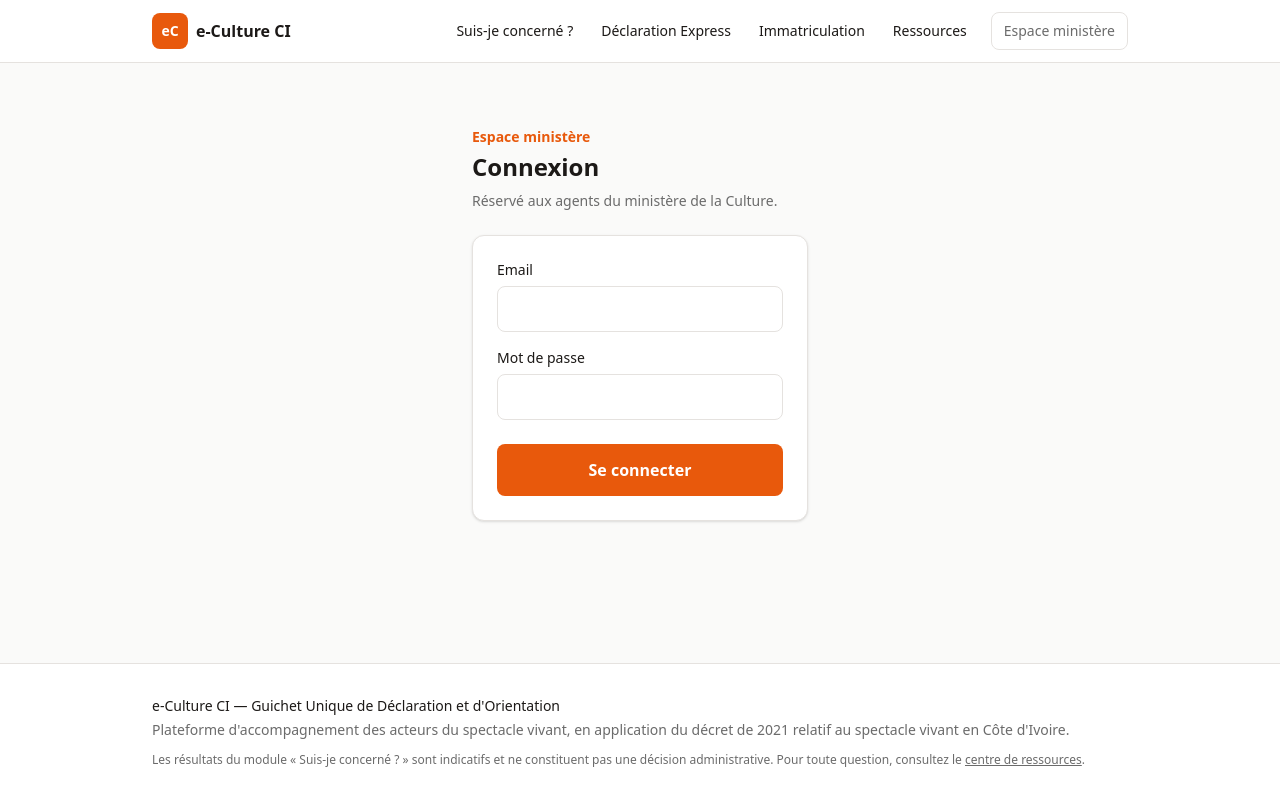
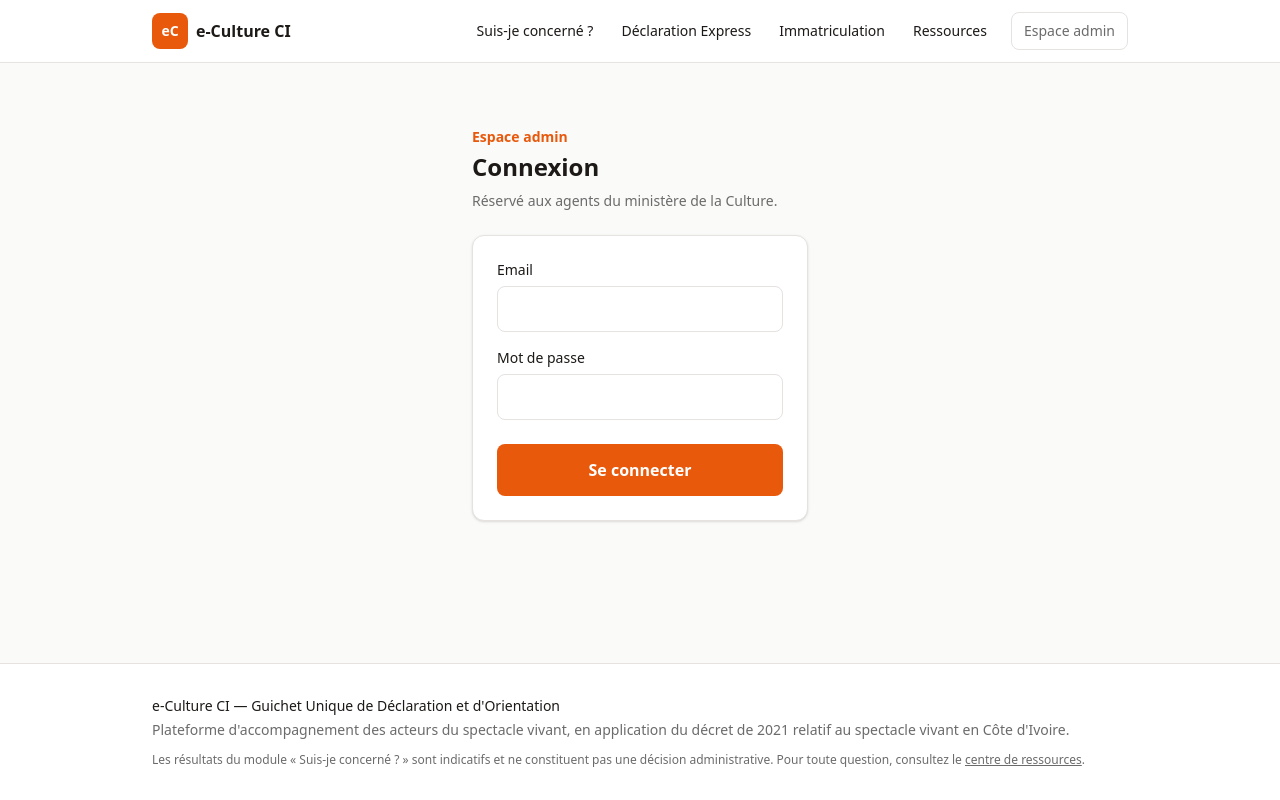
Before and after one commit to eKouame/e-culture-ci, a Next.js app: page /admin/login in a window 1280 px wide. Built offline with nearby package versions, Linux system fonts and the light colour scheme.

Commit message:
Rename Espace ministère to Espace admin
Avoids implying the back-office is the ministry's own official
tool, without changing anything else about the site's tone or copy.

```diff
--- a/src/app/admin/(protected)/declarations/page.tsx
+++ b/src/app/admin/(protected)/declarations/page.tsx
@@ -10,7 +10,7 @@ import { REGIONS_CI } from "@/lib/regions";
 import { STATUT_DOSSIER_LABELS, TYPE_SPECTACLE_LABELS } from "@/lib/labels";
 
 export const metadata: Metadata = {
-  title: "Déclarations — Espace ministère | e-Culture CI",
+  title: "Déclarations — Espace admin | e-Culture CI",
 };
 
 const PAGE_SIZE = 25;
--- a/src/app/admin/(protected)/immatriculations/page.tsx
+++ b/src/app/admin/(protected)/immatriculations/page.tsx
@@ -8,7 +8,7 @@ import { REGIONS_CI } from "@/lib/regions";
 import { TYPE_DEMANDEUR_OPTIONS } from "@/lib/labels";
 
 export const metadata: Metadata = {
-  title: "Immatriculations — Espace ministère | e-Culture CI",
+  title: "Immatriculations — Espace admin | e-Culture CI",
 };
 
 const PAGE_SIZE = 25;
--- a/src/app/admin/(protected)/mentorat/page.tsx
+++ b/src/app/admin/(protected)/mentorat/page.tsx
@@ -10,7 +10,7 @@ import { REGIONS_CI } from "@/lib/regions";
 import { STATUT_MENTORAT_LABELS, TYPE_SPECTACLE_LABELS } from "@/lib/labels";
 
 export const metadata: Metadata = {
-  title: "Mentorat — Espace ministère | e-Culture CI",
+  title: "Mentorat — Espace admin | e-Culture CI",
 };
 
 const PAGE_SIZE = 25;
--- a/src/app/admin/(protected)/page.tsx
+++ b/src/app/admin/(protected)/page.tsx
@@ -4,7 +4,7 @@ import { prisma } from "@/lib/prisma";
 import { Card } from "@/components/ui/Card";
 
 export const metadata: Metadata = {
-  title: "Tableau de bord — Espace ministère | e-Culture CI",
+  title: "Tableau de bord — Espace admin | e-Culture CI",
 };
 
 export default async function AdminDashboardPage() {
--- a/src/app/admin/login/page.tsx
+++ b/src/app/admin/login/page.tsx
@@ -3,13 +3,13 @@ import { Card } from "@/components/ui/Card";
 import { LoginForm } from "./LoginForm";
 
 export const metadata: Metadata = {
-  title: "Connexion — Espace ministère | e-Culture CI",
+  title: "Connexion — Espace admin | e-Culture CI",
 };
 
 export default function AdminLoginPage() {
   return (
     <div className="mx-auto max-w-sm px-4 py-16 sm:px-6">
-      <p className="text-sm font-semibold text-primary">Espace ministère</p>
+      <p className="text-sm font-semibold text-primary">Espace admin</p>
       <h1 className="mt-1 text-2xl font-extrabold text-foreground">
         Connexion
       </h1>
--- a/src/components/admin/AdminNav.tsx
+++ b/src/components/admin/AdminNav.tsx
@@ -25,7 +25,7 @@ export function AdminNav({ adminNom }: { adminNom: string | null }) {
       <div className="mx-auto flex max-w-5xl flex-col gap-3 px-4 py-4 sm:px-6 md:flex-row md:items-center md:justify-between">
         <div>
           <p className="text-xs font-semibold uppercase tracking-wide text-muted">
-            Espace ministère
+            Espace admin
           </p>
           {adminNom && (
             <p className="text-sm font-medium text-foreground">{adminNom}</p>
--- a/src/components/layout/Header.tsx
+++ b/src/components/layout/Header.tsx
@@ -45,7 +45,7 @@ export function Header() {
             href="/admin"
             className="ml-2 rounded-lg border border-border px-3 py-2 text-sm font-medium text-muted hover:bg-black/5"
           >
-            Espace ministère
+            Espace admin
           </Link>
         </nav>
 
@@ -82,7 +82,7 @@ export function Header() {
             onClick={() => setOpen(false)}
             className="rounded-lg px-3 py-2.5 text-sm font-medium text-muted hover:bg-black/5"
           >
-            Espace ministère
+            Espace admin
           </Link>
         </nav>
       )}
```
